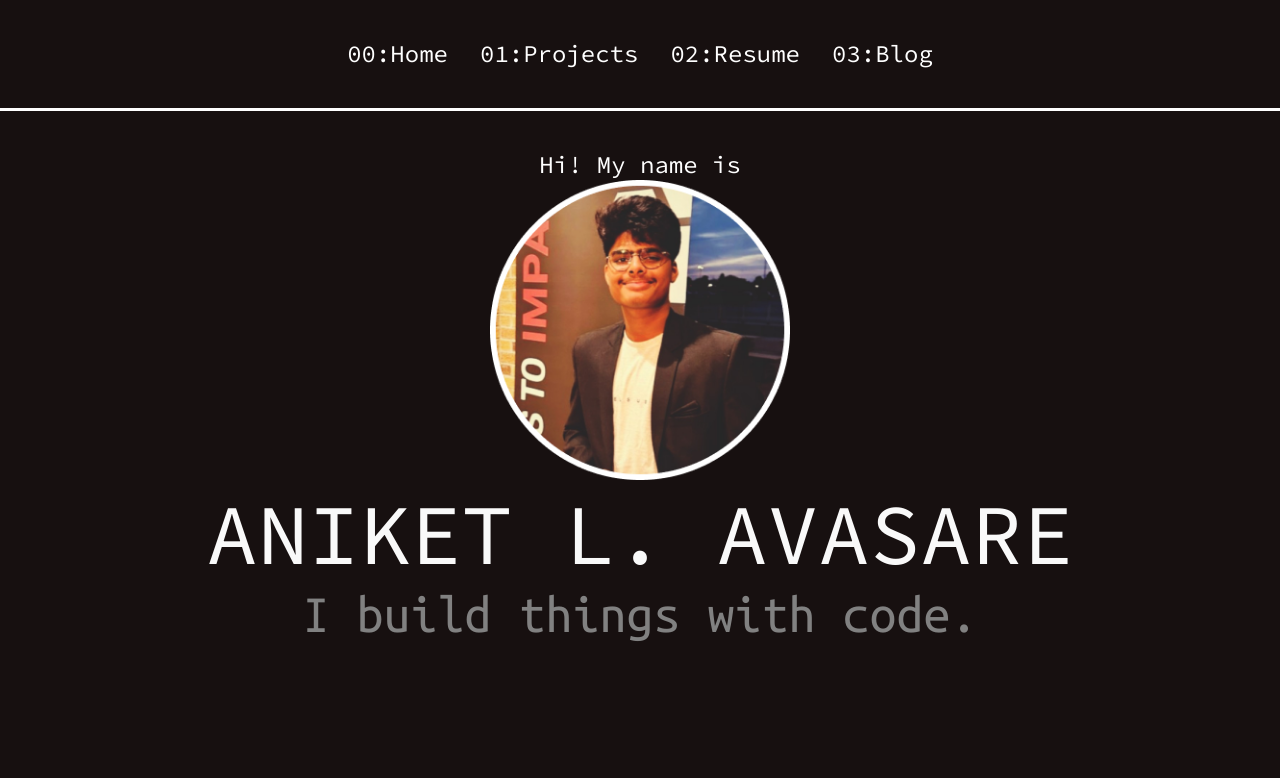
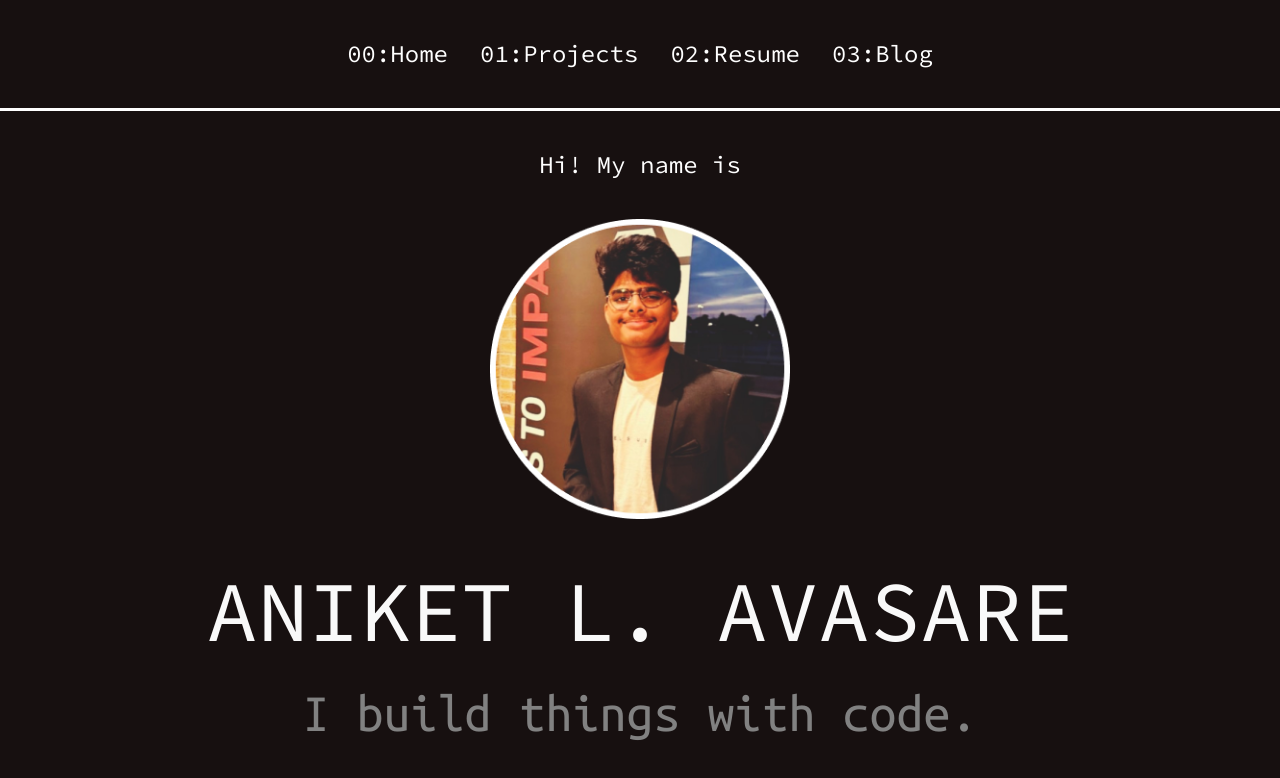
Before and after one commit to aavasare47/personal-portfolio-react, a React (Create React App) app: page / in a window 1280 px wide. Shown: the top 778 px of the page. Built offline with nearby package versions, Linux system fonts and the light colour scheme.

Commit message:
hero complete

```diff
--- a/src/index.css
+++ b/src/index.css
@@ -46,15 +46,14 @@ body {
   font-style: normal;
   font-weight: 400;
   line-height: normal;
-  margin: 0;
-  margin-top: 2.4rem;
+  margin: 2.4rem 0;
 }
 
 .hero--element2 {
   width: 18.75rem;
   height: 18.75rem;
   flex-shrink: 0;
-  margin: 0;
+  /* margin: 0; */
 }
 
 .hero--element3 {
@@ -65,6 +64,7 @@ body {
   font-weight: 400;
   line-height: normal;
   margin: 0;
+  margin-top: 2.4rem;
 }
 
 .hero--element4{
@@ -75,4 +75,5 @@ body {
   font-weight: 400;
   line-height: normal;
   margin: 0;
+  margin-top: 1.4rem;
 }
```
